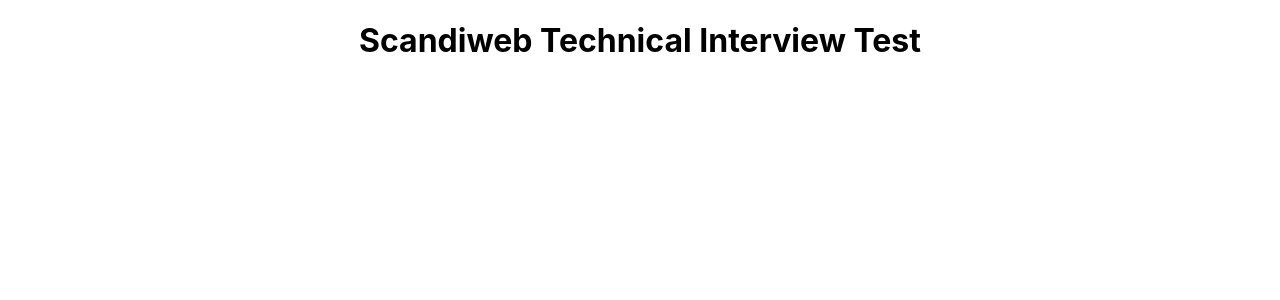
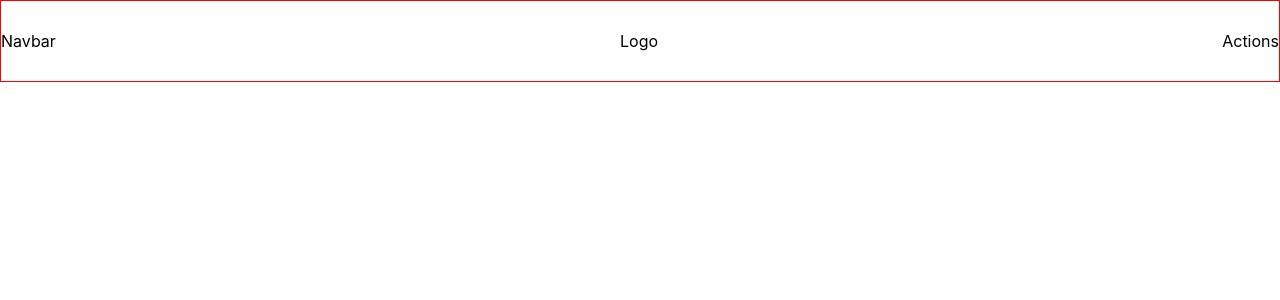
Before and after one commit to Kiril-Pavlov/sw-react-clothes-shop, a React (Create React App) app: page / in a window 1280 px wide. Shown: the top 300 px of the page. Built offline with nearby package versions, Linux system fonts and the light colour scheme.

Commit message:
created Header component and some basic CSS for it

```diff
--- a/src/App.js
+++ b/src/App.js
@@ -1,9 +1,11 @@
 import './App.css';
+
+import Header from "./components/Header/Header"
 
 function App() {
   return (
     <div className="App">
-      <h1>Scandiweb Technical Interview Test</h1>
+      <Header />
     </div>
   );
 }
--- /dev/null
+++ b/src/components/Header/Header.jsx
@@ -0,0 +1,15 @@
+import React, { Component } from 'react'
+
+import styles from "./Header.module.css"
+
+export default class Header extends Component {
+  render() {
+    return (
+      <header className={styles.headerContainer}>
+        <div>Navbar</div>
+        <div>Logo</div>
+        <div>Actions</div>
+      </header>
+    )
+  }
+}
--- /dev/null
+++ b/src/components/Header/Header.module.css
@@ -0,0 +1,10 @@
+.headerContainer{
+    border: 1px solid red;
+    max-width: 1440px;
+    height: 80px;
+    margin: auto;
+    display: flex;
+    flex-direction: row;
+    align-items: center;
+    justify-content: space-between;
+}
```
Also changed, not shown: src/pages/Home/index.jsx (+9 -0 lines), src/pages/Kids/Kids.jsx (+9 -0 lines).
